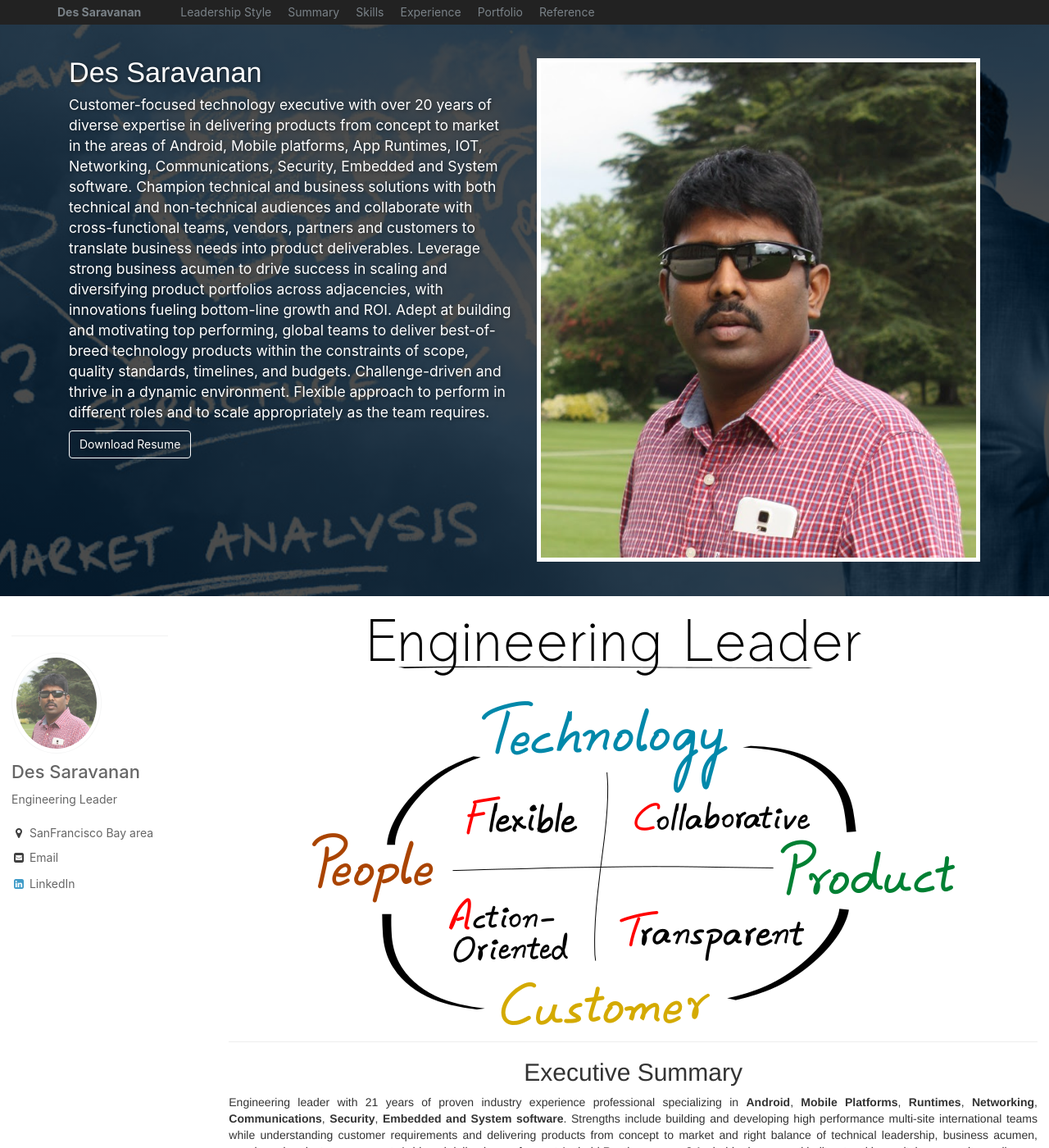
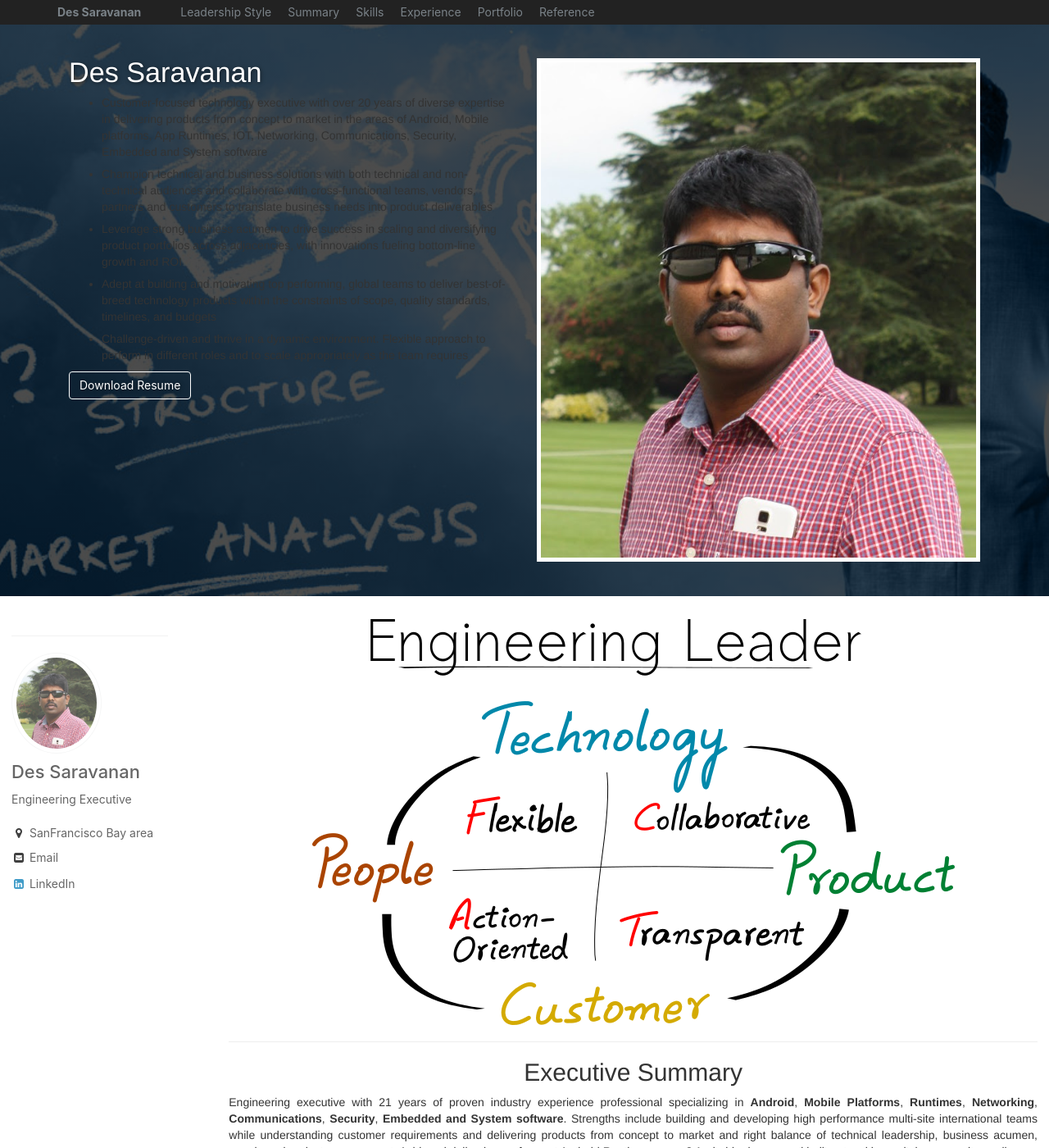
Before and after one commit to nitheeshkl/des, a Jekyll site: the page built from _pages/home.md, in a window 1280 px wide and 1400 px high. Shown: the whole window at 82% size. Built offline with Jekyll 4.4.1, drawn with Linux system fonts in a browser that asks for light colours.

Commit message:
bullets and exec

```diff
--- a/_config.yml
+++ b/_config.yml
@@ -65,7 +65,7 @@ google_ad_slot           :
 author:
   name             : "Des Saravanan"
   avatar           : "bio-photo.jpg"
-  bio              : "Engineering Leader"
+  bio              : "Engineering Executive"
   location         : "SanFrancisco Bay area"
   email            : "des.saravanan@gmail.com"
   uri              :
--- a/_pages/home.md
+++ b/_pages/home.md
@@ -2,7 +2,13 @@
 layout: archive
 permalink: /
 author_profile: true
-excerpt: "Customer-focused technology executive with over 20 years of diverse expertise in delivering products from concept to market in the areas of Android, Mobile platforms, App Runtimes, IOT, Networking, Communications, Security, Embedded and System software. Champion technical and business solutions with both technical and non-technical audiences and collaborate with cross-functional teams, vendors, partners and customers to translate business needs into product deliverables. Leverage strong business acumen to drive success in scaling and diversifying product portfolios across adjacencies, with innovations fueling bottom-line growth and ROI. Adept at building and motivating top performing, global teams to deliver best-of-breed technology products within the constraints of scope, quality standards, timelines, and budgets. Challenge-driven and thrive in a dynamic environment. Flexible approach to perform in different roles and to scale appropriately as the team requires."
+excerpt: "<ul>
+<li>Customer-focused technology executive with over 20 years of diverse expertise in delivering products from concept to market in the areas of Android, Mobile platforms, App Runtimes, IOT, Networking, Communications, Security, Embedded and System software</li>
+<li>Champion technical and business solutions with both technical and non-technical audiences and collaborate with cross-functional teams, vendors, partners and customers to translate business needs into product deliverables</li>
+<li>Leverage strong business acumen to drive success in scaling and diversifying product portfolios across adjacencies, with innovations fueling bottom-line growth and ROI</li>
+<li>Adept at building and motivating top performing, global teams to deliver best-of-breed technology products within the constraints of scope, quality standards, timelines, and budgets</li>
+<li>Challenge-driven and thrive in a dynamic environment. Flexible approach to perform in different roles and to scale appropriately as the team requires</li>
+</ul>"
 header:
     overlay_image: banner_bg.jpg
     overlay_image_2: bio-photo.jpg
@@ -162,7 +168,7 @@ Executive Summary
 -----------------
 {: .text-center}
 
-Engineering leader with 21 years of proven industry experience professional
+Engineering executive with 21 years of proven industry experience professional
 specializing in **Android**, **Mobile Platforms**, **Runtimes**, **Networking**,
 **Communications**, **Security**, **Embedded and System software**. Strengths
 include building and developing high performance multi-site international teams
```
